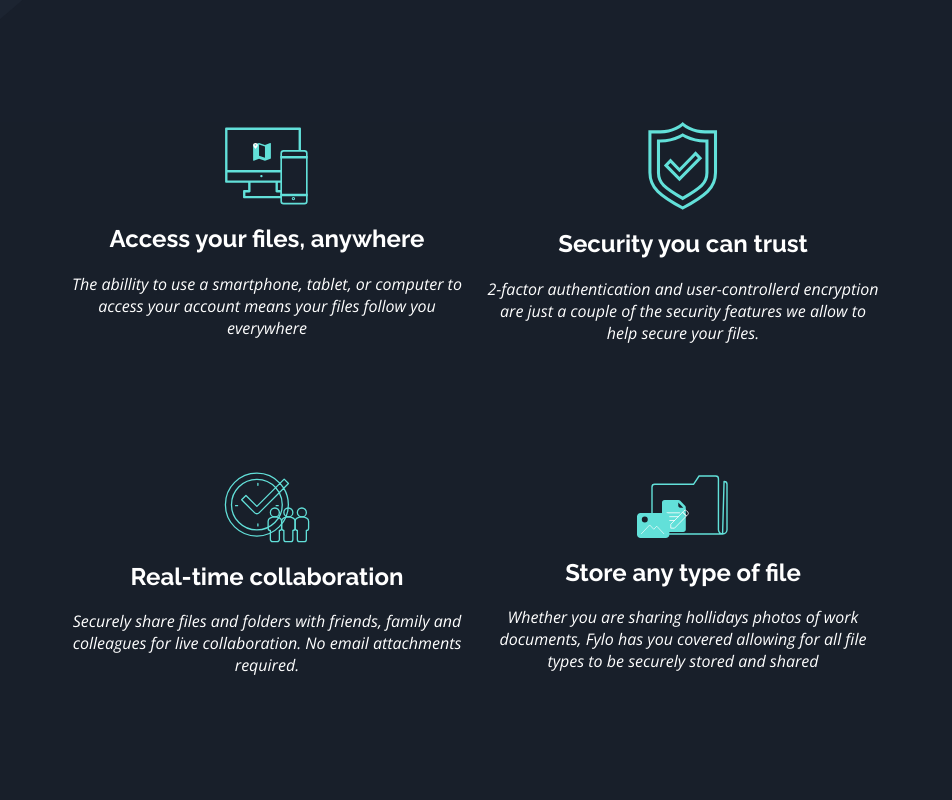
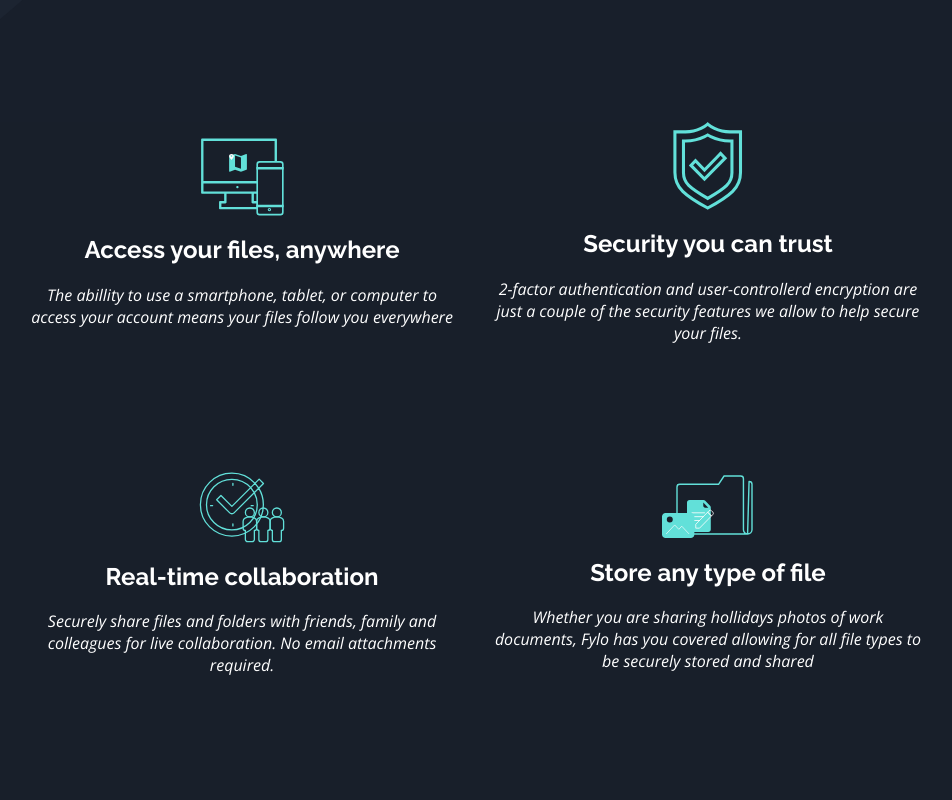
Before and after one commit to victorguirra/fylo, a React (Create React App) app: page / in a window 1280 px wide. Shown: the part 980-1780 px from the top of the page, without its empty margins (165-1117 px from the left). Built offline with nearby package versions, Linux system fonts and the light colour scheme.

Commit message:
update hero spacing

```diff
--- a/src/pages/Home/sections/Main/Features/styles.ts
+++ b/src/pages/Home/sections/Main/Features/styles.ts
@@ -1,11 +1,11 @@
 import styled from 'styled-components';
 
 export const Container = styled.section`
-    width:65%;
+    width:70%;
 
     display:flex;
     align-items:center;
-    justify-content:space-around;
+    justify-content:space-between;
     flex-wrap:wrap;
 
     .featureCard {
--- a/src/pages/Home/sections/Main/Hero/styles.ts
+++ b/src/pages/Home/sections/Main/Hero/styles.ts
@@ -1,13 +1,14 @@
 import styled from 'styled-components';
 
 export const Container = styled.section`
-    width:92%;
+    width:70%;
 
     display:flex;
     align-items:center;
     justify-content:space-between;
 
     @media(max-width:1240px) {
+        width:92%;
         flex-direction:column;
 
         img {
```
